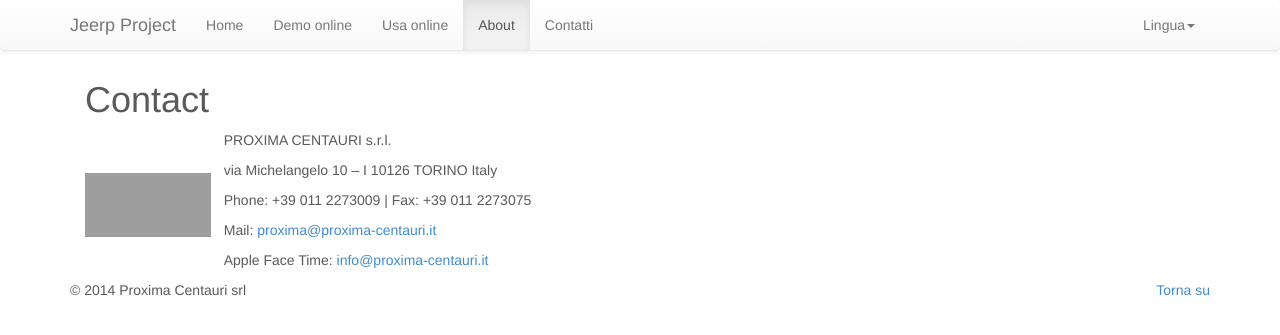
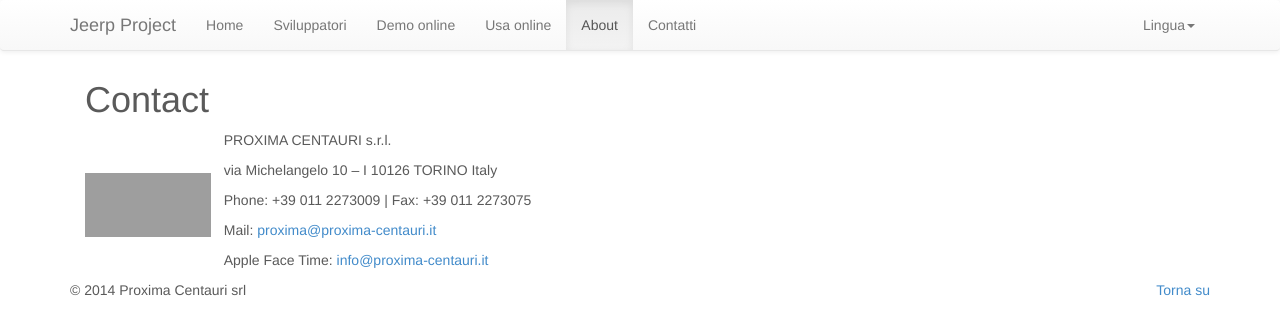
Before and after one commit to Jeerp/Jeerp.github.io, a Jekyll site: the page built from ita/contact.html, in a window 1280 px wide, cut to the strip 0-335 px from the top of the page. Built offline with Jekyll 4.4.1, drawn with Linux system fonts in a browser that asks for light colours; nearby versions of some CDN libraries; Markdown is read by kramdown in place of the engine named in the settings; grey boxes are pictures that could not be loaded.

Commit message:
minor fix

```diff
--- a/_config.yml
+++ b/_config.yml
@@ -12,6 +12,7 @@ t:
   ita:
     home:  "Home"
     about: "About"
+    developer : "Sviluppatori"
     demo : "Demo online"
     use : "Usa online"
     contact : "Contatti"
@@ -20,6 +21,7 @@ t:
   eng:
     home:  "Home"
     about: "About"
+    developer : "Developer"
     demo : "Online demo"
     use : "Online use"
     contact : "Contact"
--- a/_includes/navbar.html
+++ b/_includes/navbar.html
@@ -15,7 +15,7 @@
             <div class="navbar-collapse collapse">
               <ul class="nav navbar-nav">
                 <li {% if page.active == "home" %} class="active" {% endif %}><a href="index.html">{{ site.t[page.lang].home }}</a></li>
-           <!-- <li {% if page.active == "developer" %} class="active" {% endif %}><a href=""></a></li>-->
+                <li {% if page.active == "developer" %} class="active" {% endif %}><a href="developer.html">{{ site.t[page.lang].developer }}</a></li>
                 <li {% if page.active == "demo" %} class="active" {% endif %}><a href="http://www.jeerp.org/jeerp/gui/auth/login/" target="_blank">{{ site.t[page.lang].demo }}</a></li>
                 <li {% if page.active == "use" %} class="active" {% endif %}><a href="">{{ site.t[page.lang].use }}</a></li>
                 <li {% if page.active == "about" %} class="active" {% endif %}><a href="about.html">{{ site.t[page.lang].about }}</a></li>
```
